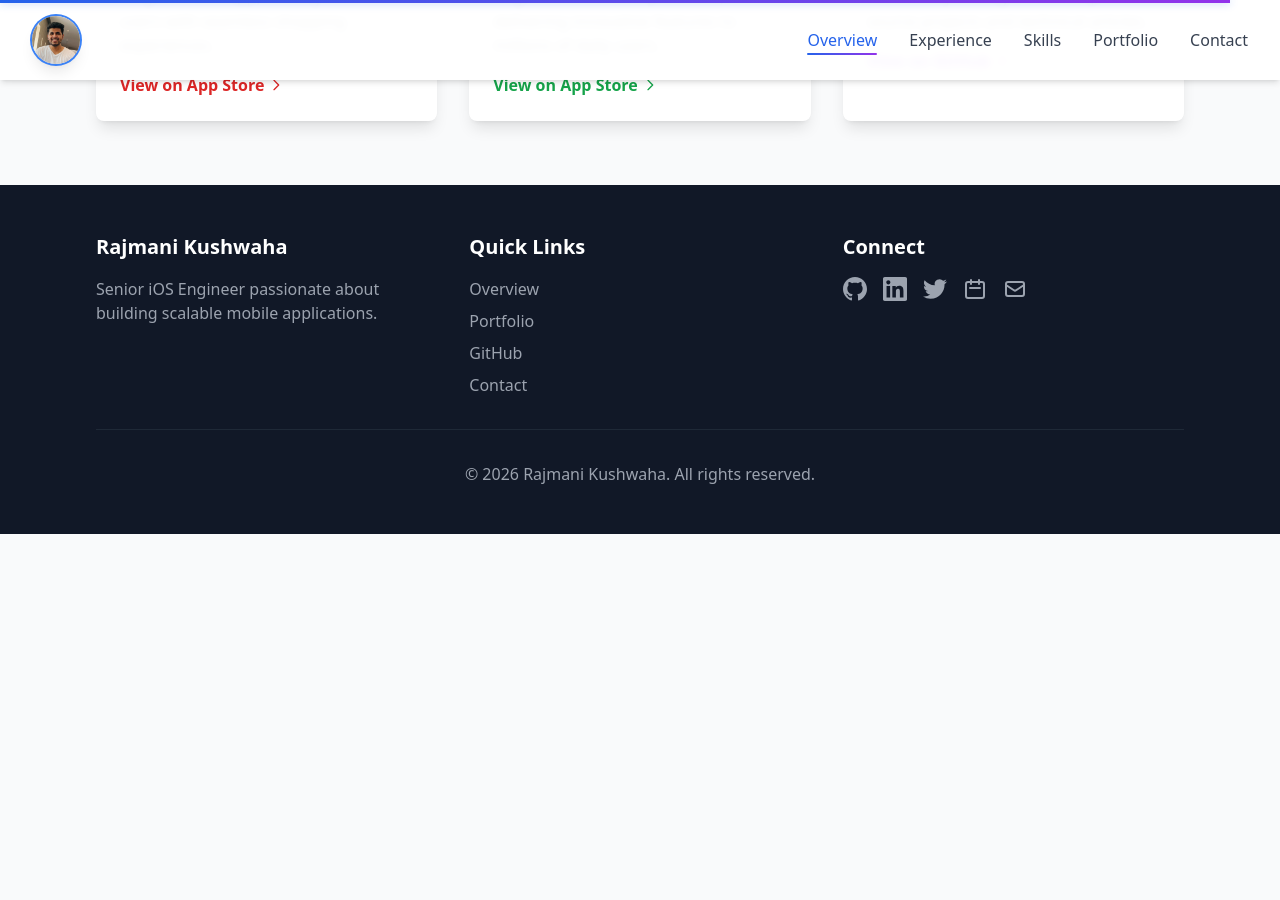
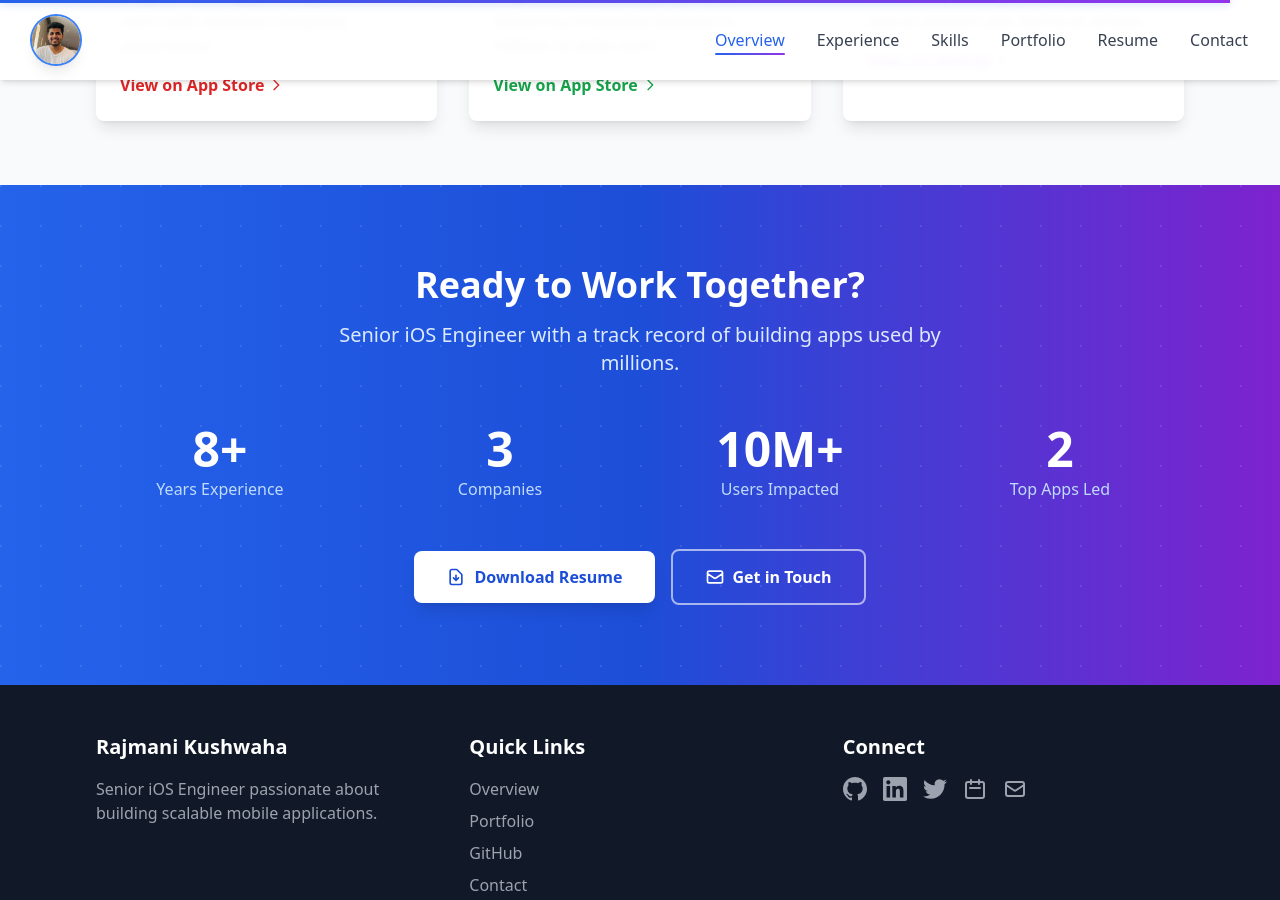
Before and after one commit to rajmanikush/rajmanikush.github.io, a Jekyll site: the page built from index.html, in a window 1280 px wide and 900 px high, scrolled down 3287 px. Built offline with Jekyll 4.4.1, drawn with Linux system fonts in a browser that asks for light colours; nearby versions of some CDN libraries; before the commit the page ends 3821 px from its top, so only the background shows below that.

Commit message:
feat: add resume highlights banner with metrics and dual CTAs
Add a full-width gradient banner section between Portfolio and Footer
featuring career metrics (8+ years, 3 companies, 10M+ users, 2 top apps),
Download Resume and Get in Touch CTAs, and Resume nav link.

Co-Authored-By: Claude Opus 4.6 <noreply@anthropic.com>

```diff
--- a/_includes/nav.html
+++ b/_includes/nav.html
@@ -15,6 +15,7 @@
 				<li><a href="#experience" class="nav-link text-gray-700 hover:text-blue-600 font-medium transition duration-200">Experience</a></li>
 				<li><a href="#skills" class="nav-link text-gray-700 hover:text-blue-600 font-medium transition duration-200">Skills</a></li>
 				<li><a href="#portfolio" class="nav-link text-gray-700 hover:text-blue-600 font-medium transition duration-200">Portfolio</a></li>
+				<li><a href="#resume" class="nav-link text-gray-700 hover:text-blue-600 font-medium transition duration-200">Resume</a></li>
 				<li><a href="#contact" class="nav-link text-gray-700 hover:text-blue-600 font-medium transition duration-200">Contact</a></li>
 			</ul>
 
@@ -34,6 +35,7 @@
 				<li><a href="#experience" class="block px-4 py-2 text-gray-700 hover:bg-blue-50 hover:text-blue-600 rounded transition duration-200">Experience</a></li>
 				<li><a href="#skills" class="block px-4 py-2 text-gray-700 hover:bg-blue-50 hover:text-blue-600 rounded transition duration-200">Skills</a></li>
 				<li><a href="#portfolio" class="block px-4 py-2 text-gray-700 hover:bg-blue-50 hover:text-blue-600 rounded transition duration-200">Portfolio</a></li>
+				<li><a href="#resume" class="block px-4 py-2 text-gray-700 hover:bg-blue-50 hover:text-blue-600 rounded transition duration-200">Resume</a></li>
 				<li><a href="#contact" class="block px-4 py-2 text-gray-700 hover:bg-blue-50 hover:text-blue-600 rounded transition duration-200">Contact</a></li>
 			</ul>
 		</div>
--- /dev/null
+++ b/_includes/resume.html
@@ -0,0 +1,51 @@
+<!-- Resume Highlights Banner -->
+<section id="resume" class="relative py-20 scroll-mt-20 overflow-hidden">
+	<!-- Gradient Background -->
+	<div class="absolute inset-0 bg-gradient-to-r from-blue-600 via-blue-700 to-purple-700"></div>
+	<!-- Subtle pattern overlay -->
+	<div class="absolute inset-0 opacity-10" style="background-image: radial-gradient(circle at 1px 1px, white 1px, transparent 0); background-size: 40px 40px;"></div>
+
+	<div class="relative max-w-6xl mx-auto px-4 sm:px-6 lg:px-8 text-center">
+		<!-- Section Heading -->
+		<h2 class="text-3xl md:text-4xl font-bold text-white mb-4 fade-in">Ready to Work Together?</h2>
+		<p class="text-blue-100 text-lg md:text-xl max-w-2xl mx-auto mb-12 fade-in delay-100">Senior iOS Engineer with a track record of building apps used by millions.</p>
+
+		<!-- Metrics Grid -->
+		<div class="grid grid-cols-2 md:grid-cols-4 gap-6 md:gap-8 mb-12">
+			<div class="fade-in delay-100">
+				<div class="text-4xl md:text-5xl font-bold text-white mb-1">8+</div>
+				<div class="text-blue-200 text-sm md:text-base font-medium">Years Experience</div>
+			</div>
+			<div class="fade-in delay-200">
+				<div class="text-4xl md:text-5xl font-bold text-white mb-1">3</div>
+				<div class="text-blue-200 text-sm md:text-base font-medium">Companies</div>
+			</div>
+			<div class="fade-in delay-300">
+				<div class="text-4xl md:text-5xl font-bold text-white mb-1">10M+</div>
+				<div class="text-blue-200 text-sm md:text-base font-medium">Users Impacted</div>
+			</div>
+			<div class="fade-in delay-400">
+				<div class="text-4xl md:text-5xl font-bold text-white mb-1">2</div>
+				<div class="text-blue-200 text-sm md:text-base font-medium">Top Apps Led</div>
+			</div>
+		</div>
+
+		<!-- Dual CTAs -->
+		<div class="flex flex-col sm:flex-row items-center justify-center gap-4 fade-in delay-400">
+			<a href="/resume/Rajmani-Kushwaha-Resume.pdf" target="_blank" rel="noopener noreferrer"
+			   class="inline-flex items-center px-8 py-3.5 bg-white text-blue-700 font-semibold rounded-lg shadow-lg hover:shadow-xl hover:bg-gray-50 transform hover:scale-105 transition duration-300 text-base">
+				<svg class="w-5 h-5 mr-2" fill="none" stroke="currentColor" viewBox="0 0 24 24" aria-hidden="true">
+					<path stroke-linecap="round" stroke-linejoin="round" stroke-width="2" d="M12 10v6m0 0l-3-3m3 3l3-3m2 8H7a2 2 0 01-2-2V5a2 2 0 012-2h5.586a1 1 0 01.707.293l5.414 5.414a1 1 0 01.293.707V19a2 2 0 01-2 2z"></path>
+				</svg>
+				Download Resume
+			</a>
+			<a href="#contact"
+			   class="inline-flex items-center px-8 py-3.5 bg-transparent text-white font-semibold rounded-lg border-2 border-white border-opacity-60 hover:bg-white hover:bg-opacity-10 hover:border-opacity-100 transform hover:scale-105 transition duration-300 text-base">
+				<svg class="w-5 h-5 mr-2" fill="none" stroke="currentColor" viewBox="0 0 24 24" aria-hidden="true">
+					<path stroke-linecap="round" stroke-linejoin="round" stroke-width="2" d="M3 8l7.89 5.26a2 2 0 002.22 0L21 8M5 19h14a2 2 0 002-2V7a2 2 0 00-2-2H5a2 2 0 00-2 2v10a2 2 0 002 2z"></path>
+				</svg>
+				Get in Touch
+			</a>
+		</div>
+	</div>
+</section>
--- a/index.html
+++ b/index.html
@@ -75,6 +75,9 @@
 		<!-- Portfolio Section -->
 		{% include portfolio.html %}
 
+		<!-- Resume Highlights Banner -->
+		{% include resume.html %}
+
 		<!-- Footer -->
 		{% include footer.html %}
 
--- a/js/main.js
+++ b/js/main.js
@@ -71,7 +71,7 @@ window.addEventListener('scroll', () => {
 // ── Nav Active State ──
 // Uses IntersectionObserver to detect which section is in view,
 // then adds .active to the matching desktop nav link.
-const sections = document.querySelectorAll('#overview, #experience, #skills, #portfolio, #contact');
+const sections = document.querySelectorAll('#overview, #experience, #skills, #portfolio, #resume, #contact');
 const navLinks = document.querySelectorAll('.nav-link');
 
 // Map each section ID to its corresponding nav link
```
Also changed, not shown: 1 other file.
